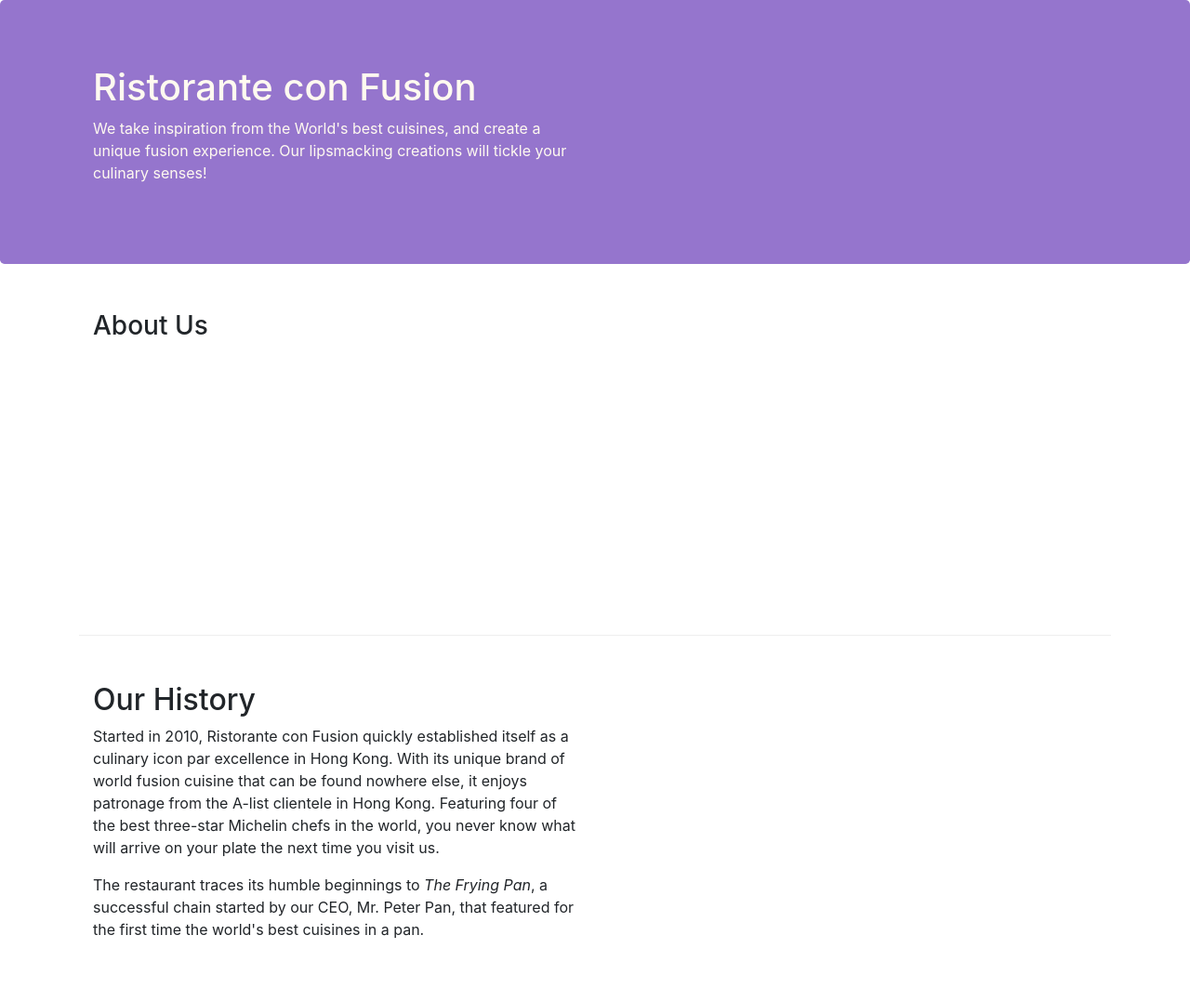
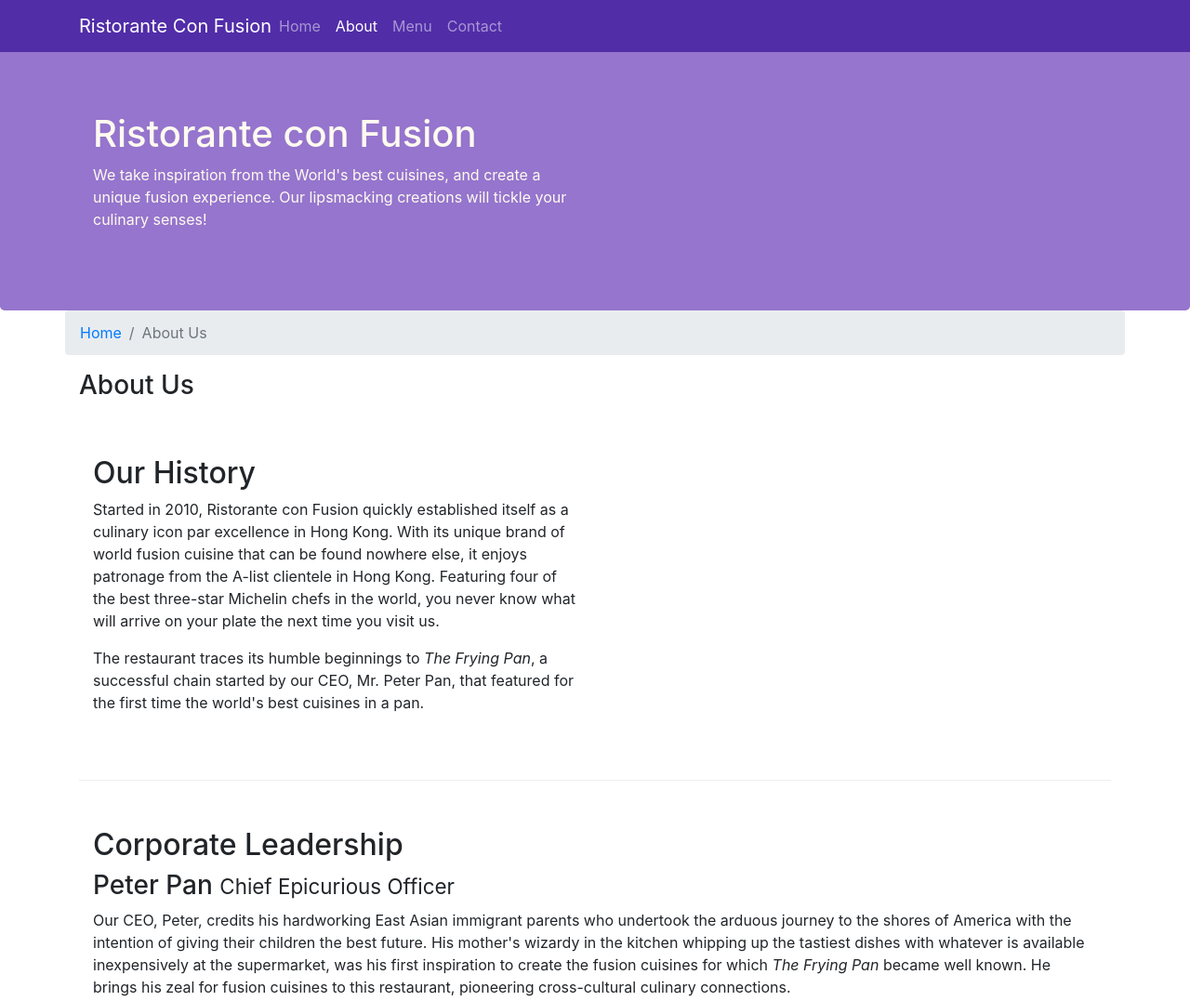
Before and after one commit to ngireric123/coursera-bootstrap-4, a website: page aboutus.html in a window 1280 px wide. Shown: the top 1077 px of the page at 93% size. Drawn offline with nearby package versions, Linux system fonts and the light colour scheme.

Commit message:
navigations

```diff
--- a/aboutus.html
+++ b/aboutus.html
@@ -16,6 +16,23 @@
 </head>
 
 <body>
+    <nav class="navbar navbar-dark navbar-expand-sm fixed-top">
+        <div class="container">
+            <button class="navbar-toggler" type="button" data-toggle="collapse" data-target="#Navbar">
+                <span class="navbar-toggler-icon"></span>
+
+            </button>
+            <a class="navbar-brand mr-auto" href="./index.html">Ristorante Con Fusion</a>
+            <div class="collapse navbar-collapse" id="Navbar">
+                <ul class="navbar-nav mr-auto">
+                    <li class="nav-item"><a class="nav-link" href="./index.html">Home</a></li>
+                    <li class="nav-item active"><a class="nav-link" href="#">About</a></li>
+                    <li class="nav-item"><a class="nav-link" href="#">Menu</a></li>
+                    <li class="nav-item"><a class="nav-link" href="#">Contact</a></li>
+                </ul>
+            </div>
+        </div>
+    </nav>
 
     <header class="jumbotron">
         <div class="container">
@@ -31,7 +48,13 @@
     </header>
 
     <div class="container">
-        <div class="row row-content">
+        <div class="row">
+            <ol class="col-12 breadcrumb">
+                <li class="breadcrumb-item"><a href="./index.html">Home</a></li>
+                <li class="breadcrumb-item active">About Us</li>
+
+            </ol>
+
             <div class="col-12 ">
                <h3>About Us</h3>
             </div>
@@ -70,7 +93,7 @@
                 <div class="col-4 offset-1 col-sm-2">
                     <h5>Links</h5>
                     <ul class="list-unstyled">
-                        <li><a href="#">Home</a></li>
+                        <li><a href="./index.html">Home</a></li>
                         <li><a href="#">About</a></li>
                         <li><a href="#">Menu</a></li>
                         <li><a href="#">Contact</a></li>
--- a/css/styles.css
+++ b/css/styles.css
@@ -28,3 +28,12 @@
     margin: 0px;
     color: #0f0f0f;
 }
+
+body {
+    padding: 50px 0px 0px 0px;
+    z-index: 0;
+}
+
+.navbar-dark {
+    background-color: #512DA8;
+}
```
Also changed, not shown: index.html (+18 -1 lines).
